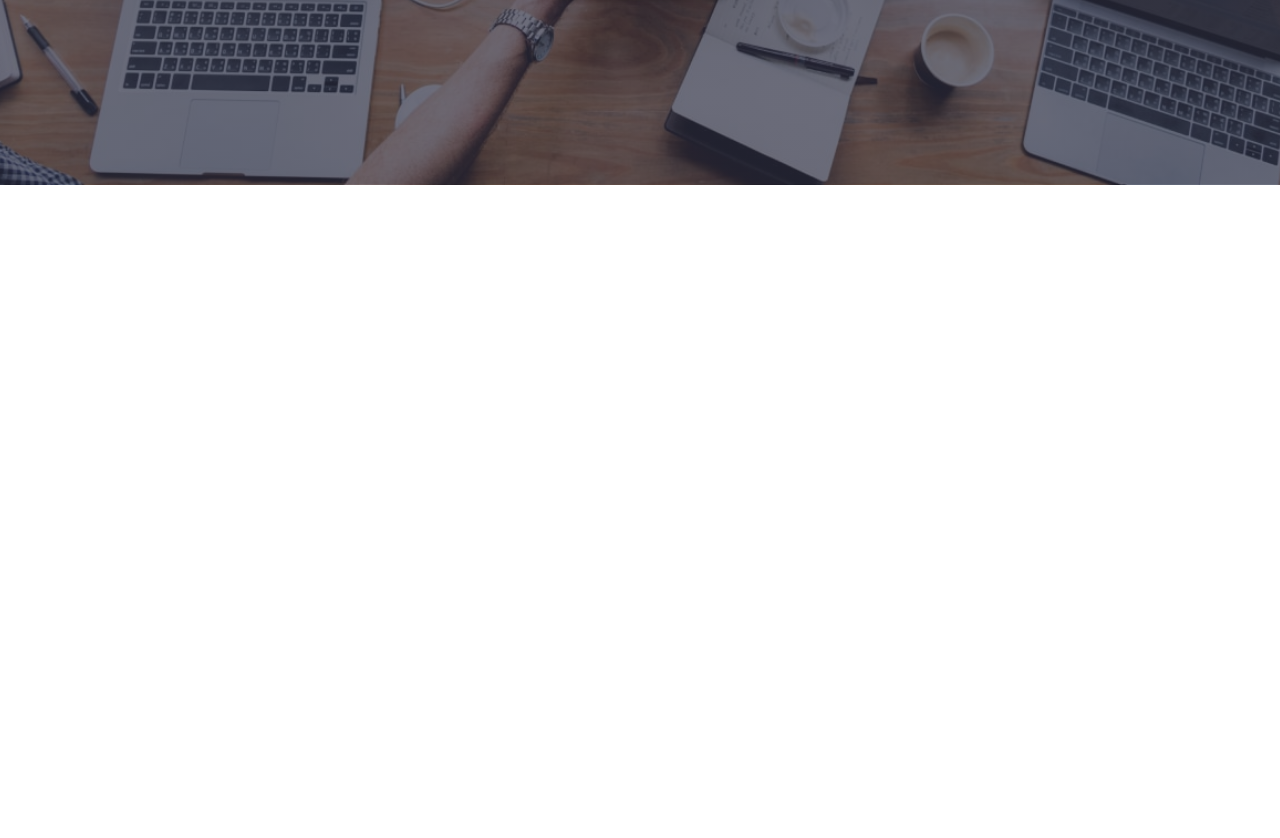
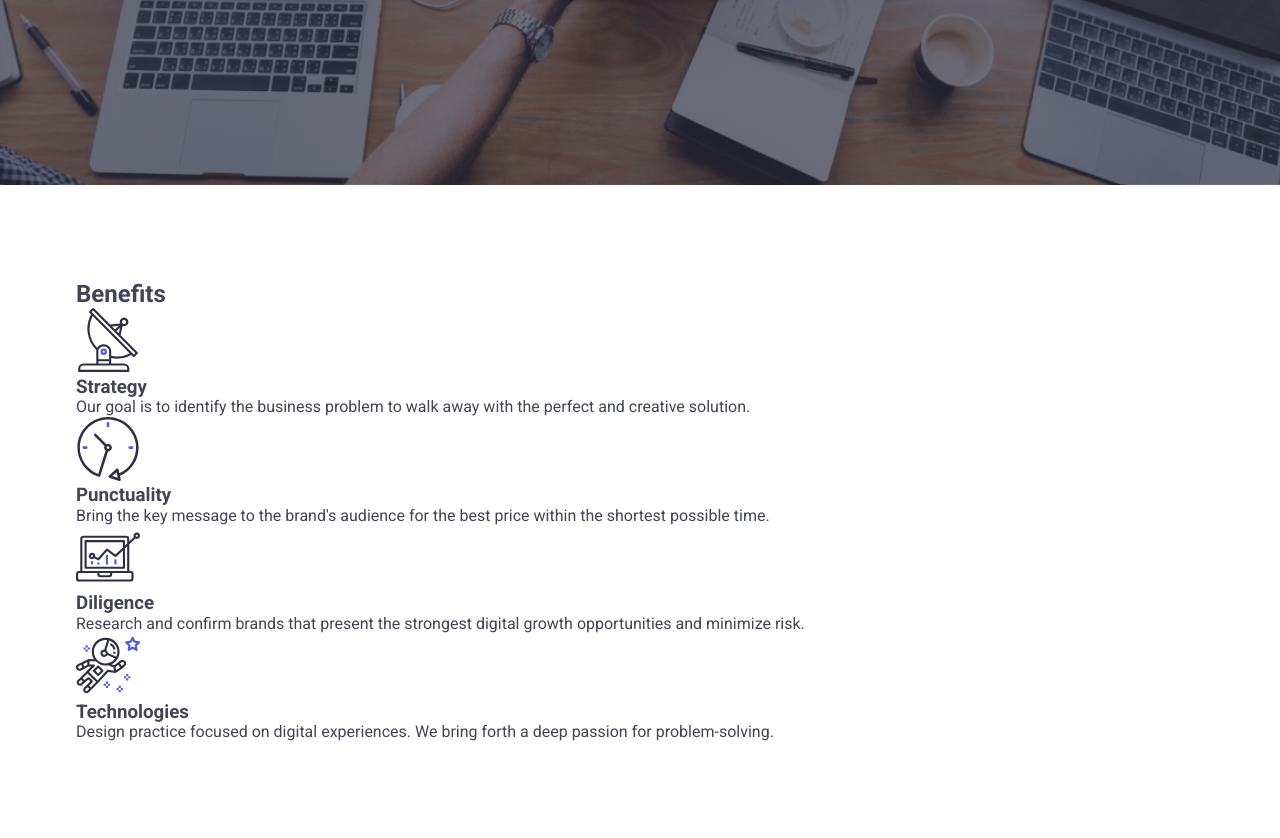
Before and after one commit to valentyna88/goit-markup-hw-06, a plain HTML site: page index.html in a window 1280 px wide. Shown: the part 552-1390 px from the top of the page. Before the commit the page ends 800 px from the top, so only its background shows below. Drawn offline with nearby package versions, Linux system fonts and the light colour scheme.

Commit message:
Update index.html

```diff
--- a/index.html
+++ b/index.html
@@ -71,7 +71,7 @@
         </div>
       </section>
 
-      <section class="benefits section-paddings hidden">
+      <section class="benefits section-paddings">
         <div class="container">
           <h2 class="title-benefits visually-hidden">Benefits</h2>
 
```
